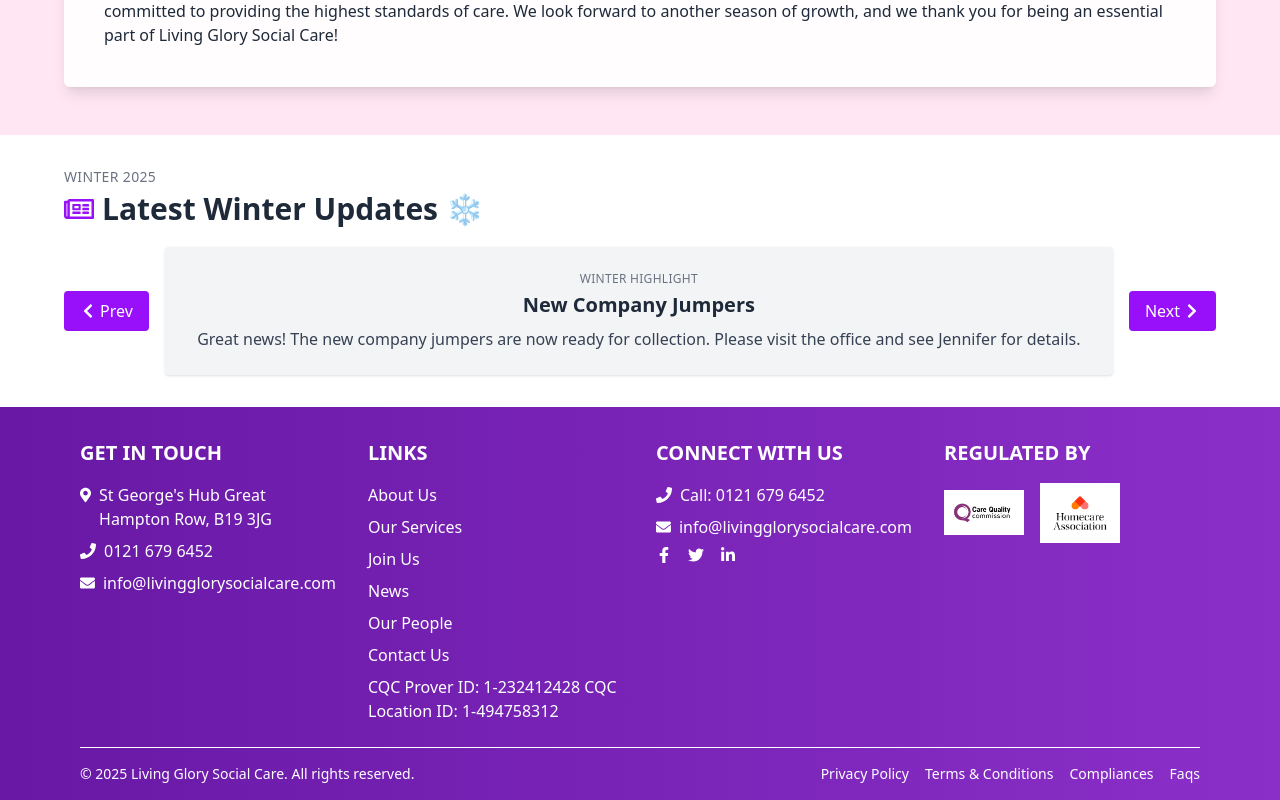
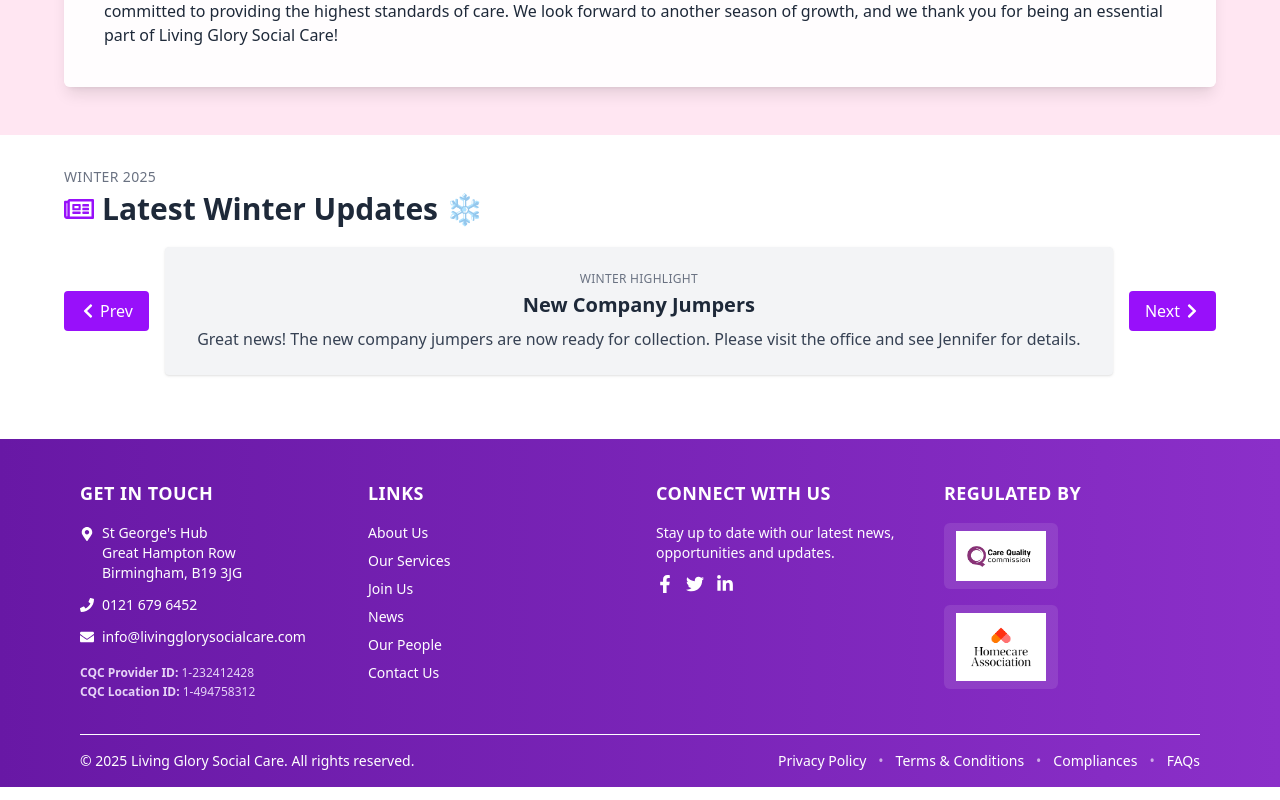
Before and after one commit to onengiyeJacob14/my-website, a Next.js app: page / in a window 1280 px wide. Shown: the part 1838-2638 px from the top of the page. Built offline with nearby package versions, Linux system fonts and the light colour scheme.

Commit message:
Update Footer.js
Major update

```diff
--- a/src/components/Footer.js
+++ b/src/components/Footer.js
@@ -12,39 +12,51 @@ import {
 
 export default function Footer() {
   return (
-    <footer className="bg-gradient-to-r from-[#6818A5] to-[#8B2FC9] text-white pt-8 pb-4">
-      <div className="max-w-6xl mx-auto px-4">
-        {/* Top Section: 4 Columns */}
-        <div className="grid grid-cols-1 md:grid-cols-2 lg:grid-cols-4 gap-8 mb-6">
-          {/* Column 1: Get In Touch */}
+    <footer className="bg-gradient-to-r from-[#6818A5] to-[#8B2FC9] text-white pt-10 pb-4 mt-8">
+      <div className="max-w-6xl mx-auto px-4 space-y-8">
+        {/* Top: 4 columns */}
+        <div className="grid grid-cols-1 md:grid-cols-4 gap-8">
+          {/* Column 1: Get in touch */}
           <div>
-            <h3 className="text-xl font-semibold mb-4">GET IN TOUCH</h3>
-            <div className="flex items-start mb-2">
-              <FaMapMarkerAlt className="text-white mr-2 mt-1" />
-              {/* Clickable address linking to Google Maps */}
-              <a
-                href="https://maps.google.com?q=St%20George%27s%20Hub%20Great%20Hampton%20Row%20B19%203JG"
-                target="_blank"
-                rel="noopener noreferrer"
-                className="hover:underline"
-              >
-                St George&apos;s Hub Great Hampton Row, B19 3JG
-              </a>
-            </div>
-            <div className="flex items-center mb-2">
-              <FaPhone className="text-white mr-2" />
-              <p>0121 679 6452</p>
-            </div>
-            <div className="flex items-center">
-              <FaEnvelope className="text-white mr-2" />
-              <p>info@livingglorysocialcare.com</p>
+            <h3 className="text-lg font-semibold mb-4 tracking-wide">
+              GET IN TOUCH
+            </h3>
+            <ul className="space-y-3 text-sm">
+              <li className="flex items-start gap-2">
+                <FaMapMarkerAlt className="mt-1 flex-shrink-0" />
+                <span>
+                  St George&apos;s Hub<br />
+                  Great Hampton Row<br />
+                  Birmingham, B19 3JG
+                </span>
+              </li>
+              <li className="flex items-center gap-2">
+                <FaPhone className="flex-shrink-0" />
+                <span>0121 679 6452</span>
+              </li>
+              <li className="flex items-center gap-2">
+                <FaEnvelope className="flex-shrink-0" />
+                <span>info@livingglorysocialcare.com</span>
+              </li>
+            </ul>
+
+            <div className="mt-4 text-xs text-purple-100/90 leading-relaxed">
+              <p>
+                <span className="font-semibold">CQC Provider ID:</span>{" "}
+                1-232412428
+              </p>
+              <p>
+                <span className="font-semibold">CQC Location ID:</span>{" "}
+                1-494758312
+              </p>
             </div>
           </div>
 
           {/* Column 2: Links */}
           <div>
-            <h3 className="text-xl font-semibold mb-4">LINKS</h3>
-            <ul className="space-y-2">
+            <h3 className="text-lg font-semibold mb-4 tracking-wide">LINKS</h3>
+            <nav>
+              <ul className="space-y-2 text-sm">
                 <li>
                   <Link href="/about" className="hover:underline">
                     About Us
@@ -75,30 +87,25 @@ export default function Footer() {
                     Contact Us
                   </Link>
                 </li>
-              <li>
-              CQC Prover ID: 1-232412428
-              CQC Location ID: 1-494758312
-              </li>
               </ul>
+            </nav>
           </div>
 
-          {/* Column 3: Connect With Us */}
+          {/* Column 3: Connect with us */}
           <div>
-            <h3 className="text-xl font-semibold mb-4">CONNECT WITH US</h3>
-            <div className="flex items-center mb-2">
-              <FaPhone className="text-white mr-2" />
-              <p>Call: 0121 679 6452</p>
-            </div>
-            <div className="flex items-center mb-2">
-              <FaEnvelope className="text-white mr-2" />
-              <p>info@livingglorysocialcare.com</p>
-            </div>
-            <div className="flex space-x-4 mt-2">
+            <h3 className="text-lg font-semibold mb-4 tracking-wide">
+              CONNECT WITH US
+            </h3>
+            <p className="text-sm mb-3">
+              Stay up to date with our latest news, opportunities and updates.
+            </p>
+            <div className="flex items-center gap-3 text-lg">
               <a
                 href="https://facebook.com/"
                 target="_blank"
                 rel="noopener noreferrer"
-                className="hover:opacity-75"
+                className="hover:opacity-80 transition-opacity"
+                aria-label="Living Glory Social Care on Facebook"
               >
                 <FaFacebookF />
               </a>
@@ -106,7 +113,8 @@ export default function Footer() {
                 href="https://twitter.com/"
                 target="_blank"
                 rel="noopener noreferrer"
-                className="hover:opacity-75"
+                className="hover:opacity-80 transition-opacity"
+                aria-label="Living Glory Social Care on Twitter"
               >
                 <FaTwitter />
               </a>
@@ -114,7 +122,8 @@ export default function Footer() {
                 href="https://linkedin.com/"
                 target="_blank"
                 rel="noopener noreferrer"
-                className="hover:opacity-75"
+                className="hover:opacity-80 transition-opacity"
+                aria-label="Living Glory Social Care on LinkedIn"
               >
                 <FaLinkedinIn />
               </a>
@@ -123,45 +132,52 @@ export default function Footer() {
 
           {/* Column 4: Regulated By */}
           <div>
-            <h3 className="text-xl font-semibold mb-4">REGULATED BY</h3>
-            <div className="flex items-center space-x-4 mb-2">
-              {/* Example CQC Logo */}
+            <h3 className="text-lg font-semibold mb-4 tracking-wide">
+              REGULATED BY
+            </h3>
+            <div className="flex flex-col items-start gap-4">
+              <div className="bg-white/10 rounded-md px-3 py-2">
                 <Image
                   src="/cqc-logo.jpg"
                   alt="Care Quality Commission"
-                width={80}
-                height={100}
-                className="object-cover"
+                  width={90}
+                  height={40}
+                  className="object-contain"
                 />
-              {/* Another Example Logo */}
+              </div>
+              <div className="bg-white/10 rounded-md px-3 py-2">
                 <Image
                   src="/HomeCare.png"
-                alt="Home Care Assosiation"
-                width={80}
+                  alt="Homecare Association"
+                  width={90}
                   height={40}
                   className="object-contain"
                 />
               </div>
             </div>
           </div>
+        </div>
 
-        {/* Bottom Section: Privacy Policy, etc. */}
-        <div className="border-t border-white border-opacity-20 pt-4 flex flex-col md:flex-row items-center justify-between text-sm">
-          <p className="mb-2 md:mb-0">
+        {/* Bottom Section */}
+        <div className="border-t border-white border-opacity-20 pt-4 flex flex-col md:flex-row items-center justify-between text-xs sm:text-sm gap-3">
+          <p className="text-center md:text-left">
             &copy; 2025 Living Glory Social Care. All rights reserved.
           </p>
-          <div className="flex space-x-4">
+          <div className="flex flex-wrap items-center justify-center md:justify-end gap-3">
             <Link href="/policies" className="hover:underline">
               Privacy Policy
             </Link>
+            <span className="hidden sm:inline-block opacity-60">•</span>
             <Link href="/terms" className="hover:underline">
               Terms &amp; Conditions
             </Link>
+            <span className="hidden sm:inline-block opacity-60">•</span>
             <Link href="/compliances" className="hover:underline">
               Compliances
             </Link>
+            <span className="hidden sm:inline-block opacity-60">•</span>
             <Link href="/faqs" className="hover:underline">
-              Faqs
+              FAQs
             </Link>
           </div>
         </div>
```
Lines whose indentation alone changed are shown as unchanged.
